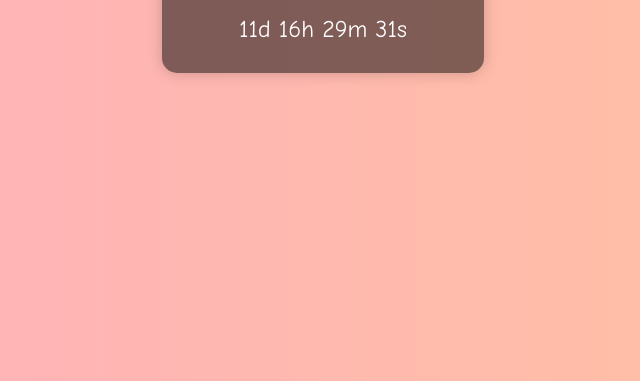
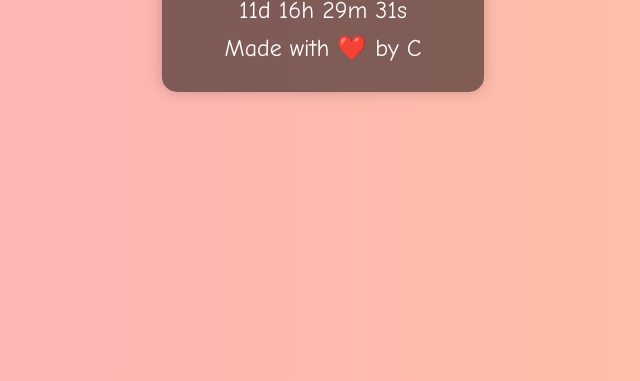
Before and after one commit to cljazouli/countdown, a plain HTML site: page index.html in a window 1280 px wide. Shown: the part 419-800 px from the top of the page, without its empty margins (317-957 px from the left). Drawn offline with Linux system fonts and the light colour scheme.

Commit message:
Update index.html

```diff
--- a/index.html
+++ b/index.html
@@ -49,6 +49,7 @@
         <h1>I will see you in: </h1>
         <h3>🐱🌸</h3>
         <p id="time"></p>
+        <p>Made with ❤️ by C</p>
     </div>
     <script>
         function updateCountdown() {
```
